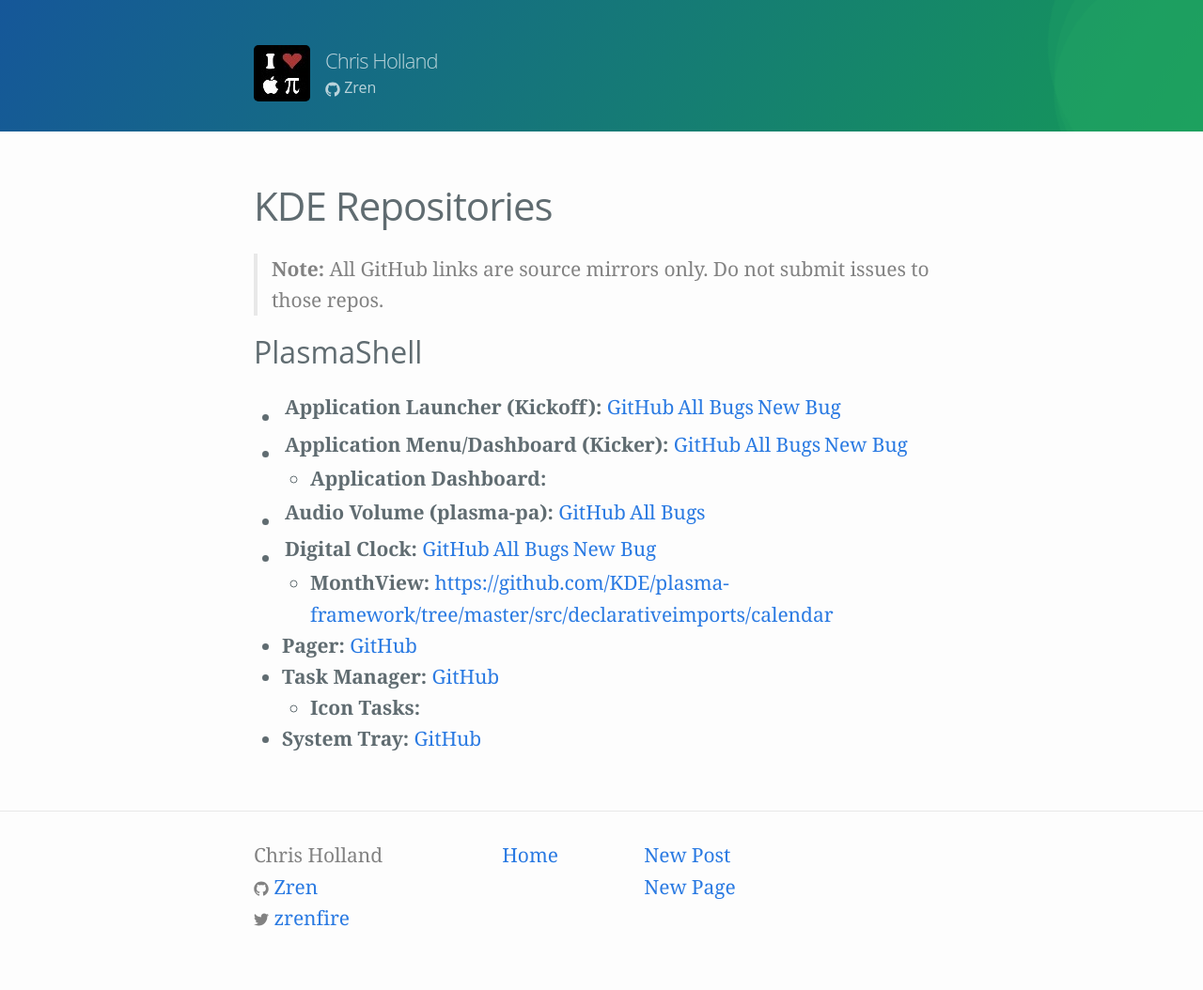
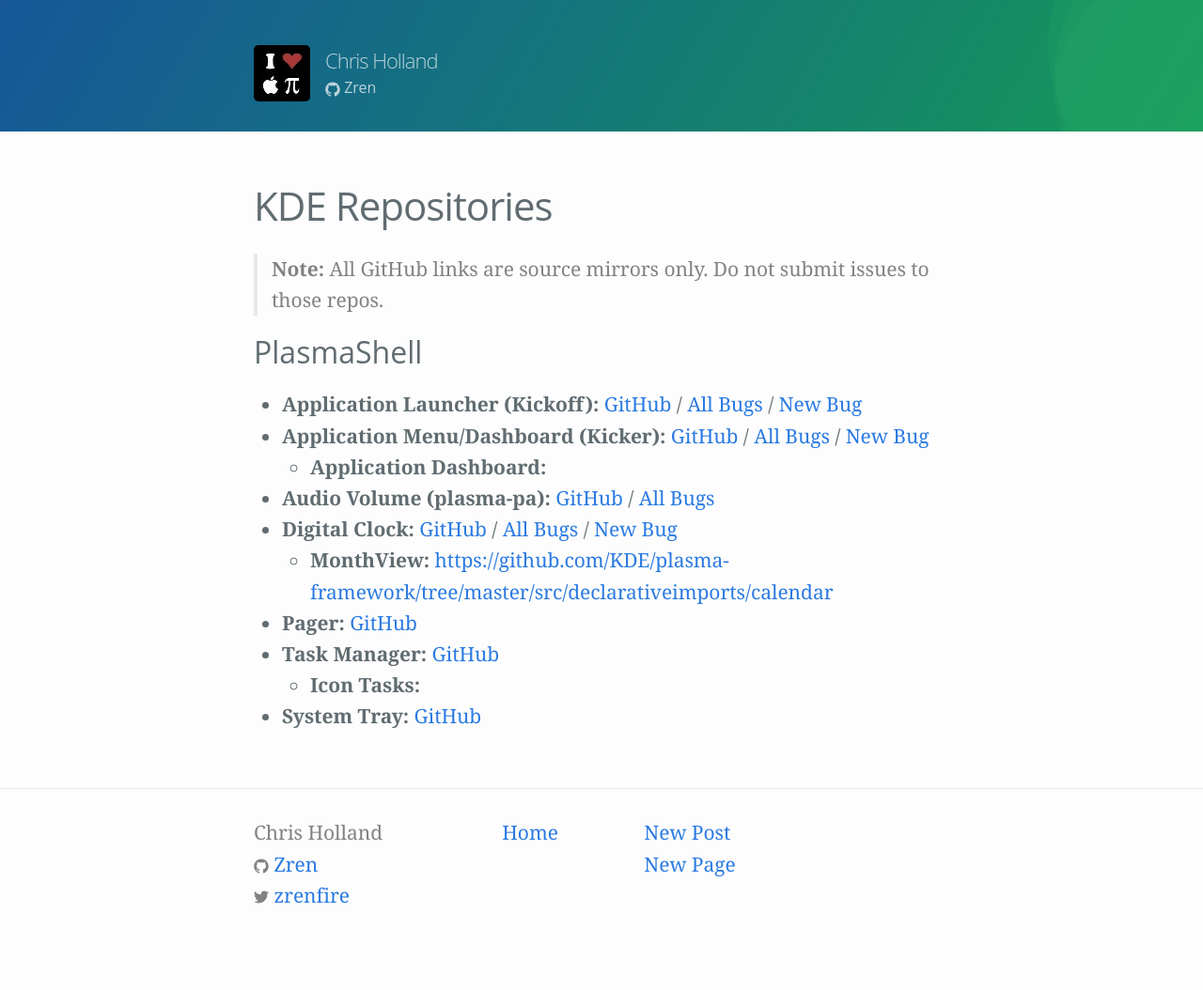
Before and after one commit to Zren/zren.github.io, a Jekyll site: the page built from kderepos.md, in a window 1280 px wide. Shown: the whole page at 94% size. Built offline with Jekyll 4.4.1, drawn with Linux system fonts in a browser that asks for light colours; after the commit the page ends 1030 px from its top, so only the background shows below that.

Commit message:
pipe | isn't rendered, so use / for seperators

```diff
--- a/kderepos.md
+++ b/kderepos.md
@@ -11,11 +11,11 @@
 {% assign kdeBugList = 'https://bugs.kde.org/buglist.cgi?order=bug_id%20DESC&query_format=advanced&' %}
 {% assign kdeNewBug = 'https://bugs.kde.org/enter_bug.cgi?' %}
 
-* **Application Launcher (Kickoff):** [GitHub](https://github.com/KDE/plasma-desktop/blob/master/applets/kickoff/) | [All Bugs]({{kdeBugList}}product=plasmashell&component=Application%20Launcher%20%28Kickoff%29&list_id=1406061) | [New Bug]({{kdeNewBug}}product=plasmashell&component=Application%20Launcher%20%28Kickoff%29)
-* **Application Menu/Dashboard (Kicker):** [GitHub](https://github.com/KDE/plasma-desktop/blob/master/applets/kicker/) | [All Bugs]({{kdeBugList}}product=plasmashell&component=Application%20Menu%20%28Kicker%29&list_id=1406061) | [New Bug]({{kdeNewBug}}product=plasmashell&component=Application%20Menu%20%28Kicker%29)
+* **Application Launcher (Kickoff):** [GitHub](https://github.com/KDE/plasma-desktop/blob/master/applets/kickoff/) / [All Bugs]({{kdeBugList}}product=plasmashell&component=Application%20Launcher%20%28Kickoff%29&list_id=1406061) / [New Bug]({{kdeNewBug}}product=plasmashell&component=Application%20Launcher%20%28Kickoff%29)
+* **Application Menu/Dashboard (Kicker):** [GitHub](https://github.com/KDE/plasma-desktop/blob/master/applets/kicker/) / [All Bugs]({{kdeBugList}}product=plasmashell&component=Application%20Menu%20%28Kicker%29&list_id=1406061) / [New Bug]({{kdeNewBug}}product=plasmashell&component=Application%20Menu%20%28Kicker%29)
     * **Application Dashboard:**
-* **Audio Volume (plasma-pa):** [GitHub](https://github.com/KDE/plasma-pa) | [All Bugs]({{kdeBugList}}product=plasma-pa&list_id=1406062)
-* **Digital Clock:** [GitHub](https://github.com/KDE/plasma-desktop/blob/master/applets/kicker/) | [All Bugs]({{kdeBugList}}product=plasmashell&component=Digital%20Clock&list_id=1406061) |  [New Bug]({{kdeNewBug}}product=plasmashell&component=Digital%20Clock)
+* **Audio Volume (plasma-pa):** [GitHub](https://github.com/KDE/plasma-pa) / [All Bugs]({{kdeBugList}}product=plasma-pa&list_id=1406062)
+* **Digital Clock:** [GitHub](https://github.com/KDE/plasma-desktop/blob/master/applets/kicker/) / [All Bugs]({{kdeBugList}}product=plasmashell&component=Digital%20Clock&list_id=1406061) / [New Bug]({{kdeNewBug}}product=plasmashell&component=Digital%20Clock)
     * **MonthView:** <https://github.com/KDE/plasma-framework/tree/master/src/declarativeimports/calendar>
 * **Pager:** [GitHub](https://github.com/KDE/plasma-desktop/blob/master/applets/pager/)
 * **Task Manager:** [GitHub](https://github.com/KDE/plasma-desktop/blob/master/applets/taskmanager/)
```
